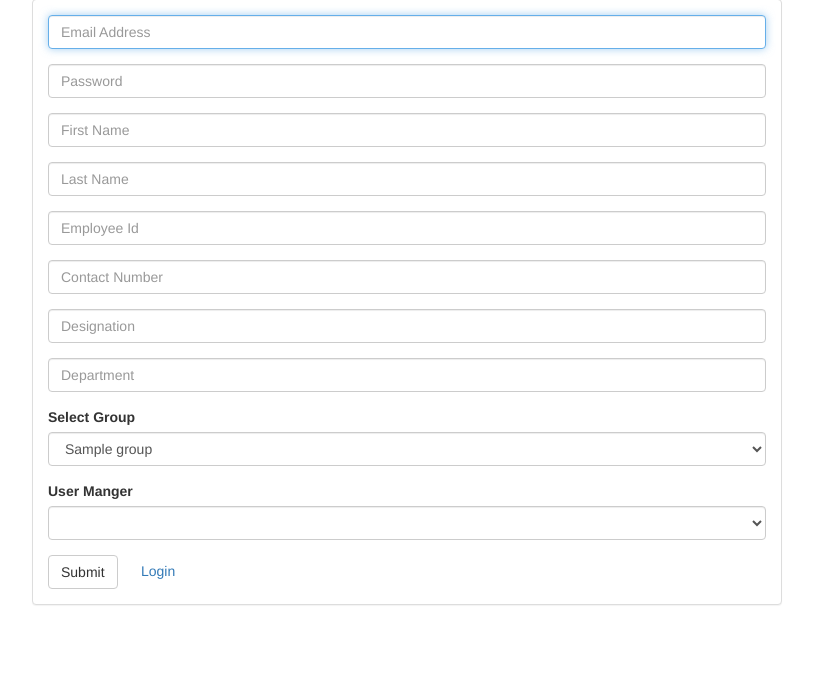
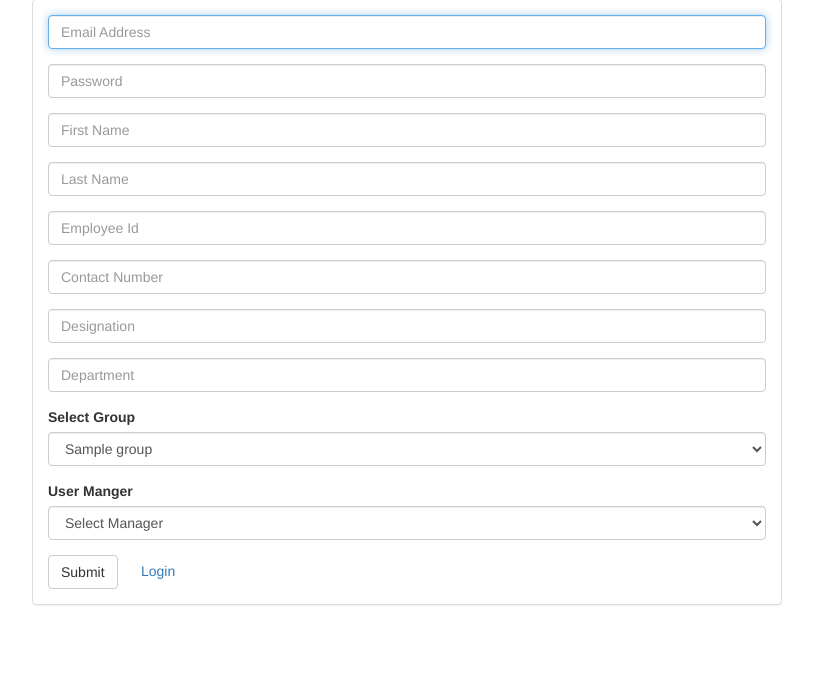
Before and after one commit to imran-elezire/onlinequiz, a CodeIgniter app: page /onlinequiz/index.php/login/registration/1 in a window 1280 px wide. Shown: the part 112-800 px from the top of the page, without its empty margins (38-851 px from the left). Run offline with CodeIgniter, Linux system fonts and the light colour scheme; tables that the repository leaves empty or names only in its code hold one stand-in row (values such as "Sample post"); lists and menus that the app fills with data are empty.

Commit message:
Some changes

```diff
--- a/application/views/register.php
+++ b/application/views/register.php
@@ -89,6 +89,7 @@
       <div class="form-group">
         <label   ><?php echo $this->lang->line('user_manger');?></label>
         <select class="form-control" name="user_manger" id="user_manger"  >
+          <option value="0">Select Manager</option>
         <?php
         foreach($user_list as $key => $value){
           ?>
```
